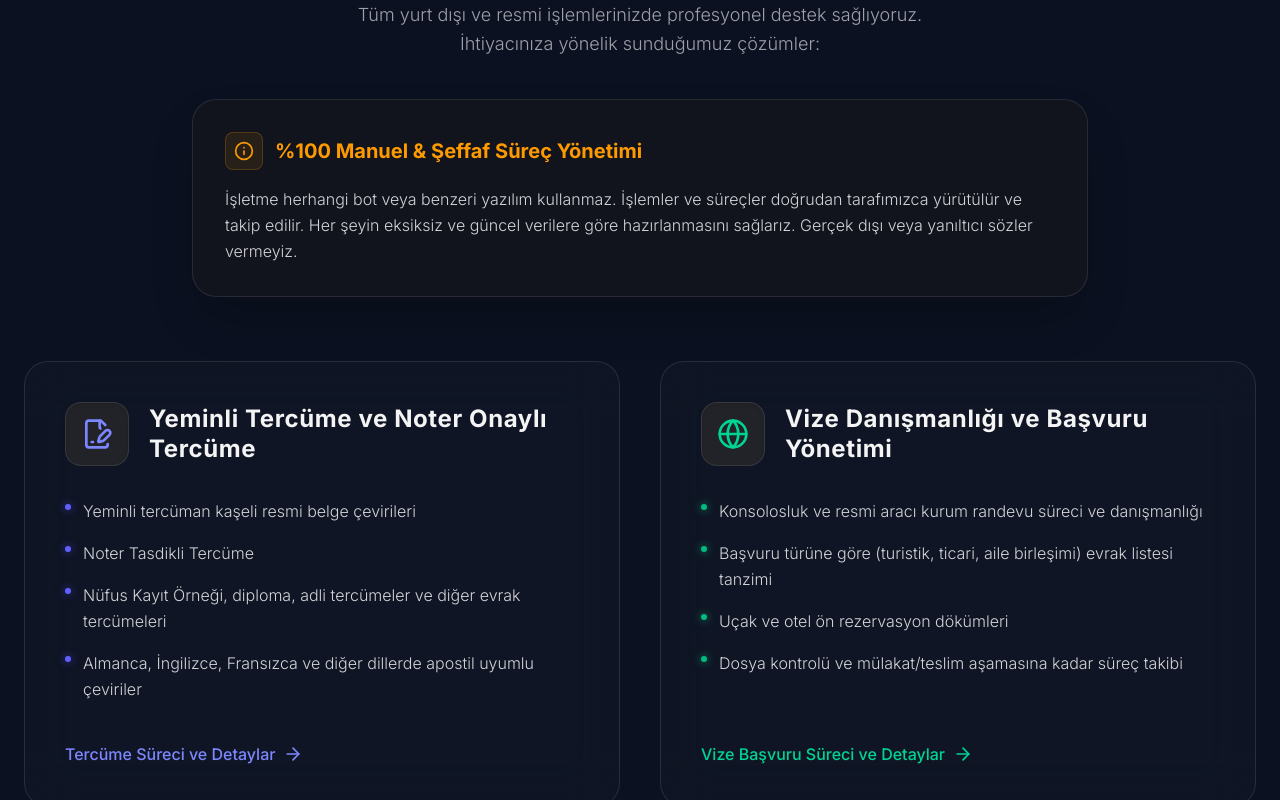
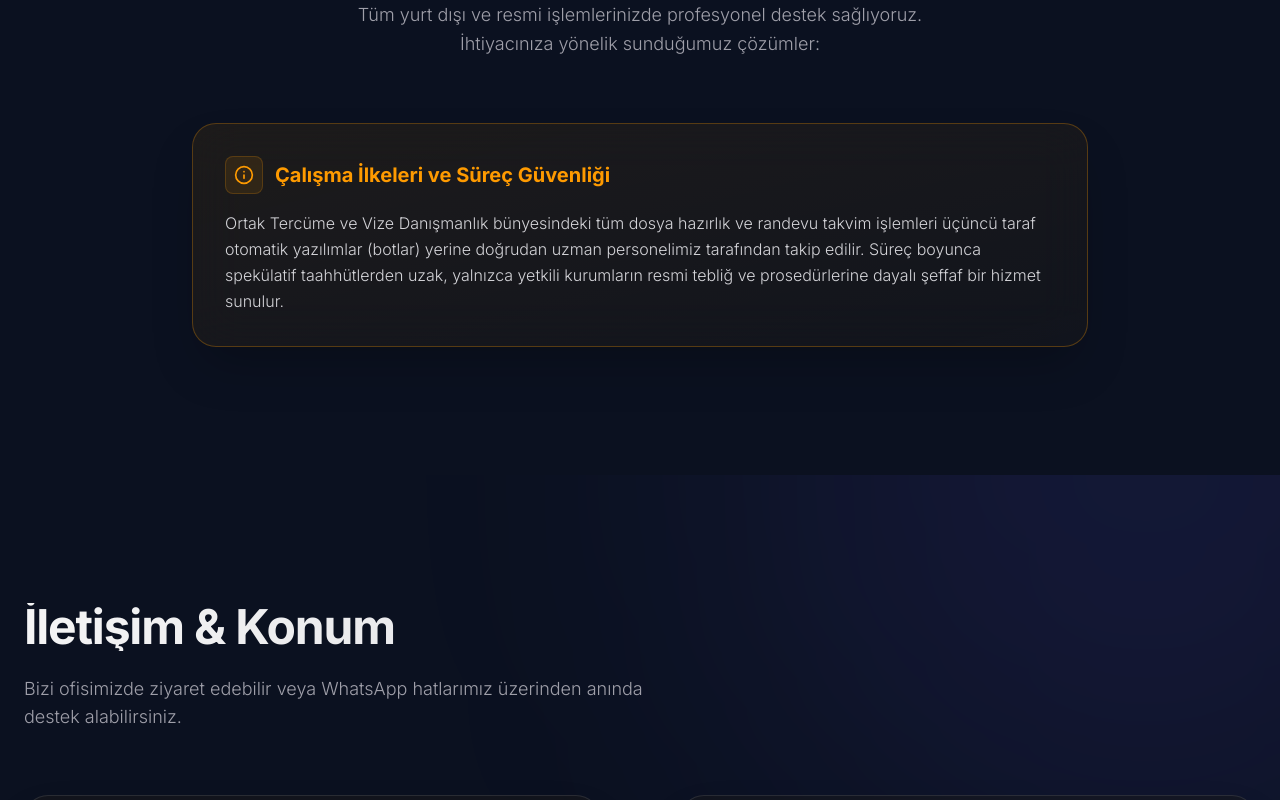
Before and after one commit to lordmarcus13/ortaktercumevize, a Next.js app: page / in a window 1280 px wide. Shown: the part 1000-1800 px from the top of the page. Built offline with nearby package versions, Linux system fonts and the light colour scheme; grey boxes are pictures that could not be loaded.

Commit message:
Update footer text and move trust callout in page

```diff
--- a/src/app/page.tsx
+++ b/src/app/page.tsx
@@ -151,112 +151,28 @@ export default function Home() {
               </p>
             </div>
 
-            {/* TRUST CALLOUT */}
-            <div className="bg-zinc-900/50 border border-white/10 p-6 sm:p-8 rounded-2xl sm:rounded-3xl max-w-4xl mx-auto backdrop-blur-xl shadow-2xl relative overflow-hidden group hover:border-amber-500/30 transition-all duration-500">
-              <div className="absolute inset-0 bg-gradient-to-br from-amber-500/5 to-transparent opacity-0 group-hover:opacity-100 transition-opacity duration-500" />
-              <div className="relative z-10">
-                <h4 className="text-lg sm:text-xl font-bold text-amber-500 mb-3 sm:mb-4 flex items-center gap-2 sm:gap-3">
-                  <div className="p-1.5 sm:p-2 bg-amber-500/10 rounded-lg border border-amber-500/20">
-                    <Info className="w-4 h-4 sm:w-5 sm:h-5 text-amber-500" />
-                  </div>
-                  %100 Manuel & Şeffaf Süreç Yönetimi
-                </h4>
-                <p className="text-zinc-300 leading-relaxed text-[13px] sm:text-sm md:text-base font-light">
-                  İşletme herhangi bot veya benzeri yazılım kullanmaz. İşlemler ve süreçler doğrudan tarafımızca yürütülür ve takip edilir. Her şeyin eksiksiz ve güncel verilere göre hazırlanmasını sağlarız. Gerçek dışı veya yanıltıcı sözler vermeyiz.
-                </p>
-              </div>
-            </div>
           </motion.div>
 
+          {/* TRUST CALLOUT */}
           <motion.div
             initial="hidden"
             whileInView="visible"
-            viewport={{ once: true, margin: "-50px" }}
-            variants={staggerContainer}
-            className="grid grid-cols-1 lg:grid-cols-2 gap-6 sm:gap-10"
+            viewport={{ once: true }}
+            variants={fadeInUp}
+            className="bg-zinc-900/50 border border-amber-500/30 p-6 sm:p-8 rounded-2xl sm:rounded-3xl max-w-4xl mx-auto backdrop-blur-xl shadow-2xl relative overflow-hidden mt-12 sm:mt-16 group"
           >
-            {/* SERVICE CARD 1 */}
-            <motion.article
-              variants={fadeInUp}
-              className="group relative p-6 sm:p-10 bg-white/[0.02] backdrop-blur-xl rounded-2xl sm:rounded-3xl border border-white/10 transition-all duration-500 hover:-translate-y-2 hover:bg-white/[0.04] hover:border-indigo-500/40 hover:shadow-[0_20px_40px_rgba(79,70,229,0.15)] overflow-hidden flex flex-col h-full"
-            >
-              <div className="absolute inset-0 bg-gradient-to-br from-indigo-500/5 to-transparent opacity-0 group-hover:opacity-100 transition-opacity duration-500" />
-
-              <div className="relative z-10 flex-1 flex flex-col">
-                <div className="flex items-center gap-4 sm:gap-5 mb-6 sm:mb-8">
-                  <div className="w-12 h-12 sm:w-16 sm:h-16 shrink-0 flex items-center justify-center rounded-xl sm:rounded-2xl bg-zinc-800/80 border border-white/10 text-indigo-400 group-hover:scale-110 transition-all duration-500 shadow-inner group-hover:bg-indigo-500/10 group-hover:border-indigo-500/30">
-                    <FileSignature className="w-6 h-6 sm:w-8 sm:h-8" />
-                  </div>
-                  <h3 className="text-xl sm:text-2xl font-bold text-zinc-100 group-hover:text-white transition-colors leading-tight tracking-wide">
-                    Yeminli Tercüme ve Noter Onaylı Tercüme
-                  </h3>
+            <div className="absolute inset-0 bg-gradient-to-br from-amber-500/5 to-transparent opacity-100" />
+            <div className="relative z-10">
+              <h4 className="text-lg sm:text-xl font-bold text-amber-500 mb-3 sm:mb-4 flex items-center gap-2 sm:gap-3">
+                <div className="p-1.5 sm:p-2 bg-amber-500/10 rounded-lg border border-amber-500/20">
+                  <Info className="w-4 h-4 sm:w-5 sm:h-5 text-amber-500" />
                 </div>
-
-                <ul className="space-y-3 sm:space-y-4 mb-8 sm:mb-10 flex-1">
-                  {[
-                    "Yeminli tercüman kaşeli resmi belge çevirileri",
-                    "Noter Tasdikli Tercüme",
-                    "Nüfus Kayıt Örneği, diploma, adli tercümeler ve diğer evrak tercümeleri",
-                    "Almanca, İngilizce, Fransızca ve diğer dillerde apostil uyumlu çeviriler"
-                  ].map((item, i) => (
-                    <li key={i} className="flex items-start gap-3">
-                      <div className="mt-1.5 w-1.5 h-1.5 rounded-full bg-indigo-500 shrink-0 shadow-[0_0_8px_rgba(79,70,229,0.8)]" />
-                      <span className="text-sm sm:text-base text-zinc-300 font-light leading-relaxed">{item}</span>
-                    </li>
-                  ))}
-                </ul>
-
-                <Link
-                  href="/yeminli-ve-noter-onayli-tercume"
-                  className="mt-auto group/btn inline-flex items-center text-sm sm:text-base font-medium text-indigo-400 hover:text-indigo-300 transition-colors"
-                >
-                  Tercüme Süreci ve Detaylar
-                  <ArrowRight className="w-4 h-4 sm:w-5 sm:h-5 ml-2 group-hover/btn:translate-x-1.5 transition-transform" />
-                </Link>
-              </div>
-            </motion.article>
-
-            {/* SERVICE CARD 2 */}
-            <motion.article
-              variants={fadeInUp}
-              className="group relative p-6 sm:p-10 bg-white/[0.02] backdrop-blur-xl rounded-2xl sm:rounded-3xl border border-white/10 transition-all duration-500 hover:-translate-y-2 hover:bg-white/[0.04] hover:border-emerald-500/40 hover:shadow-[0_20px_40px_rgba(16,185,129,0.15)] overflow-hidden flex flex-col h-full"
-            >
-              <div className="absolute inset-0 bg-gradient-to-br from-emerald-500/5 to-transparent opacity-0 group-hover:opacity-100 transition-opacity duration-500" />
-
-              <div className="relative z-10 flex-1 flex flex-col">
-                <div className="flex items-center gap-4 sm:gap-5 mb-6 sm:mb-8">
-                  <div className="w-12 h-12 sm:w-16 sm:h-16 shrink-0 flex items-center justify-center rounded-xl sm:rounded-2xl bg-zinc-800/80 border border-white/10 text-emerald-400 group-hover:scale-110 transition-all duration-500 shadow-inner group-hover:bg-emerald-500/10 group-hover:border-emerald-500/30">
-                    <Globe className="w-6 h-6 sm:w-8 sm:h-8" />
-                  </div>
-                  <h3 className="text-xl sm:text-2xl font-bold text-zinc-100 group-hover:text-white transition-colors leading-tight tracking-wide">
-                    Vize Danışmanlığı ve Başvuru Yönetimi
-                  </h3>
-                </div>
-
-                <ul className="space-y-3 sm:space-y-4 mb-8 sm:mb-10 flex-1">
-                  {[
-                    "Konsolosluk ve resmi aracı kurum randevu süreci ve danışmanlığı",
-                    "Başvuru türüne göre (turistik, ticari, aile birleşimi) evrak listesi tanzimi",
-                    "Uçak ve otel ön rezervasyon dökümleri",
-                    "Dosya kontrolü ve mülakat/teslim aşamasına kadar süreç takibi"
-                  ].map((item, i) => (
-                    <li key={i} className="flex items-start gap-3">
-                      <div className="mt-1.5 w-1.5 h-1.5 rounded-full bg-emerald-500 shrink-0 shadow-[0_0_8px_rgba(16,185,129,0.8)]" />
-                      <span className="text-sm sm:text-base text-zinc-300 font-light leading-relaxed">{item}</span>
-                    </li>
-                  ))}
-                </ul>
-
-                <Link
-                  href="/vize-danismanligi"
-                  className="mt-auto group/btn inline-flex items-center text-sm sm:text-base font-medium text-emerald-400 hover:text-emerald-300 transition-colors"
-                >
-                  Vize Başvuru Süreci ve Detaylar
-                  <ArrowRight className="w-4 h-4 sm:w-5 sm:h-5 ml-2 group-hover/btn:translate-x-1.5 transition-transform" />
-                </Link>
-              </div>
-            </motion.article>
-
+                Çalışma İlkeleri ve Süreç Güvenliği
+              </h4>
+              <p className="text-zinc-300 leading-relaxed text-sm sm:text-base font-light">
+                Ortak Tercüme ve Vize Danışmanlık bünyesindeki tüm dosya hazırlık ve randevu takvim işlemleri üçüncü taraf otomatik yazılımlar (botlar) yerine doğrudan uzman personelimiz tarafından takip edilir. Süreç boyunca spekülatif taahhütlerden uzak, yalnızca yetkili kurumların resmi tebliğ ve prosedürlerine dayalı şeffaf bir hizmet sunulur.
+              </p>
+            </div>
           </motion.div>
         </div>
       </section>
--- a/src/components/Footer.tsx
+++ b/src/components/Footer.tsx
@@ -23,7 +23,7 @@ export default function Footer() {
           </div>
           <div className="bg-white/[0.03] p-4 rounded-xl lg:bg-transparent lg:p-0 border border-white/5 lg:border-transparent">
             <strong className="text-zinc-200 block mb-1.5 sm:mb-2 font-medium tracking-wide">Bilgilendirme Beyanı:</strong>
-            <p>Bu web sitesi, süreçler hakkında bilgi verme amacıyla hazırlanmış olup bir reklam aracı değildir. Firmamız hiçbir başvuru için &quot;kesin vize alma&quot; garantisi sunmaz. Hizmetlerimiz; konsoloslukların talep ettiği işlemlerin eksiksiz yapılması, evrakların doğru hazırlanması ve sürecin profesyonelce takip edilmesini kapsar. Vize onay kararı tamamen ilgili ülkenin resmi makamlarına aittir.</p>
+            <p>Bu web sitesi, Ortak Tercüme ve Vize Danışmanlık tarafından verilen hizmetleri ve bu hizmetlerin usul esaslarını sunmak amacıyla hazırlanmıştır. Sunulan hizmet konsoloslukların talep ettiği işlemlerin eksiksiz yapılması, evrakların doğru hazırlanması ve sürecin profesyonelce takip edilmesini kapsar. İşletmemiz, yürütülen danışmanlık süreçlerinde başvuru neticesine dair herhangi bir onay taahhüdünde bulunmamaktadır. Vize başvurularında karar verme yetkisi yalnızca ilgili ülkenin büyükelçilik ve konsolosluklarına aittir.</p>
           </div>
         </div>
       </div>
```
